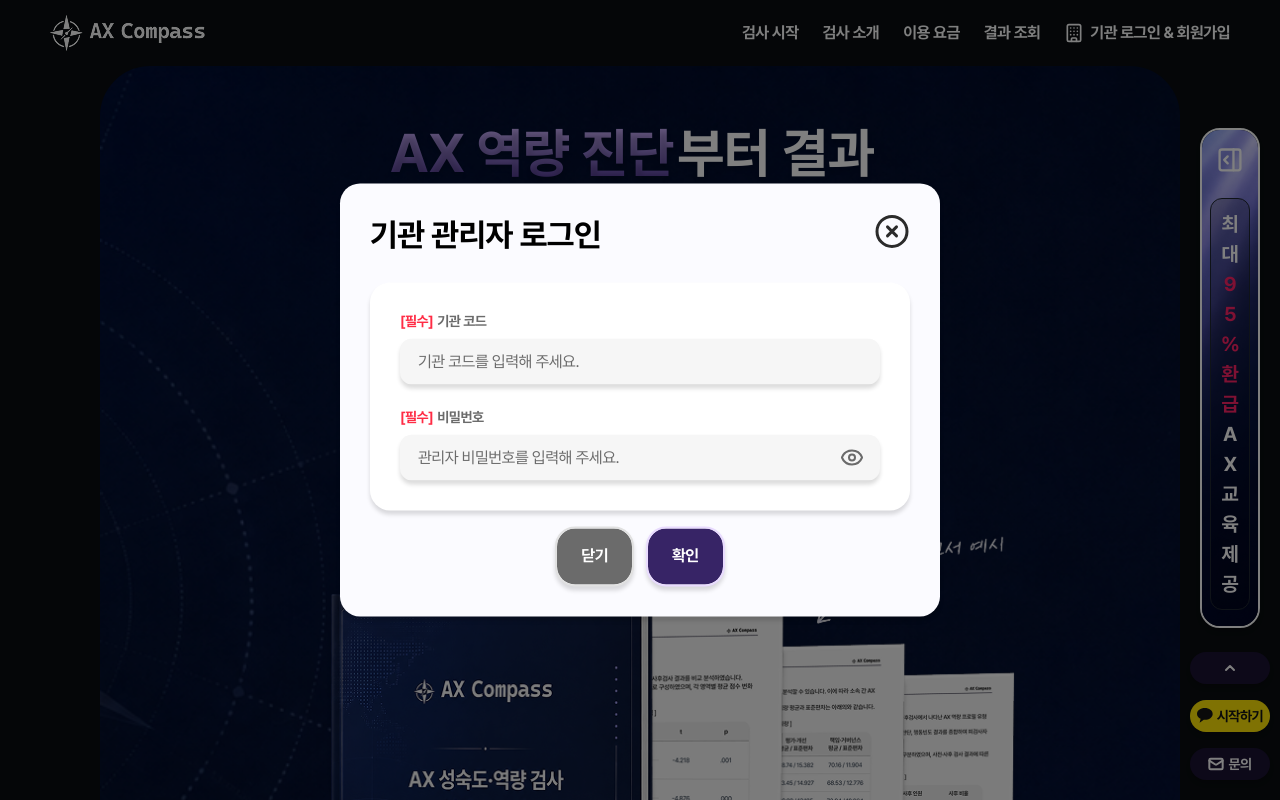
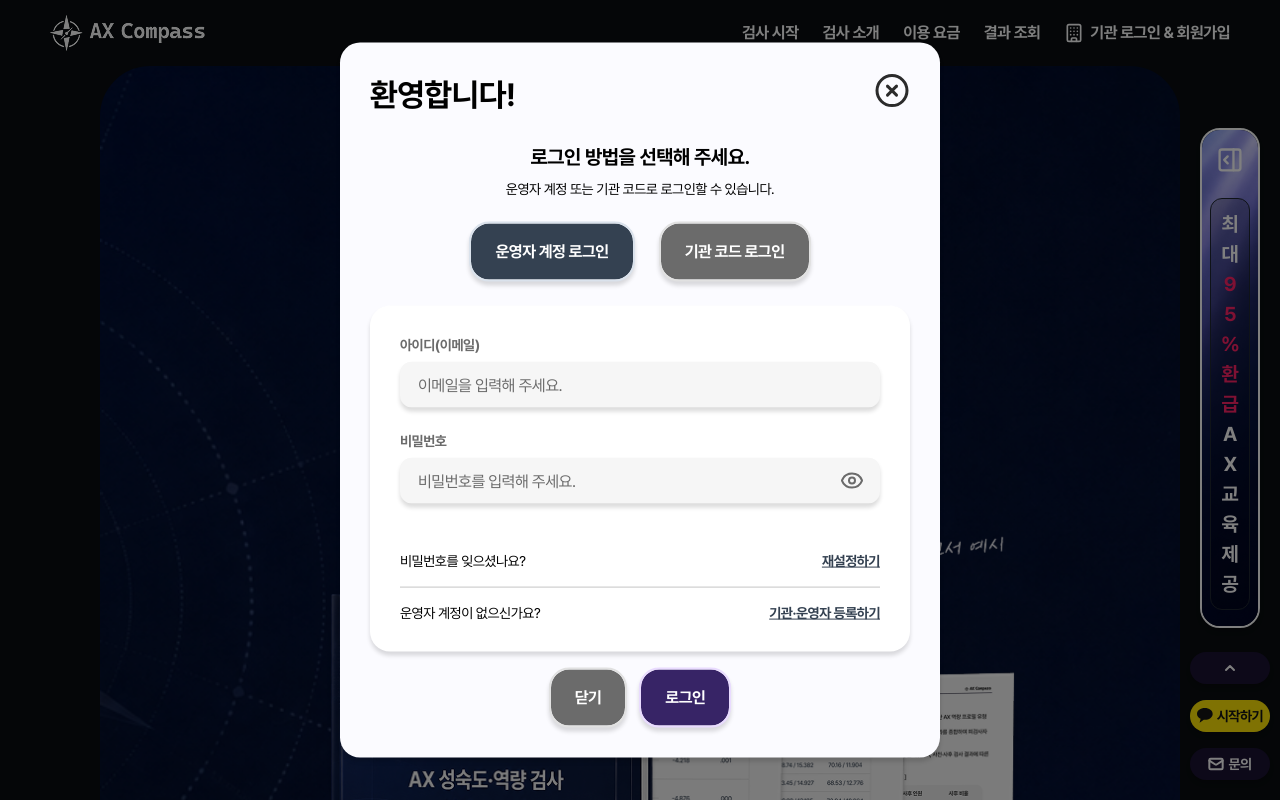
Before and after one commit to helloworldlabs-projects/AX-Compass, a Next.js app: page / in a window 1280 px wide. Both pictures are taken after a click on the button "기관 로그인 & 회원가입". Shown: the top 800 px of the page. Built offline with nearby package versions, Linux system fonts and the light colour scheme; no server answers.

Commit message:
feat(ui): 로그인 모달 탭 분리 및

```diff
--- a/components/layout/InstitutionLoginButton.tsx
+++ b/components/layout/InstitutionLoginButton.tsx
@@ -2,7 +2,7 @@
 
 import Link from 'next/link';
 import { Building } from 'lucide-react';
-import { AdminLoginModal } from '../modals/AdminLoginModal';
+import { AdminLoginModal, type LoginCredentials } from '../modals/AdminLoginModal';
 import { useState, useSyncExternalStore } from 'react';
 import { useLoginAdmin } from '@/hooks/useLoginAdmin';
 
@@ -25,8 +25,15 @@ export default function InstitutionLoginButton() {
   const [open, setOpen] = useState(false);
   const { mutate: loginAdmin } = useLoginAdmin();
 
-  const handleConfirm = (code: string, password: string) => {
-    loginAdmin({ safarionCode: code, password }, { onSuccess: () => setOpen(false) });
+  const handleConfirm = (credentials: LoginCredentials) => {
+    if (credentials.type === 'code') {
+      loginAdmin(
+        { safarionCode: credentials.code, password: credentials.password },
+        { onSuccess: () => setOpen(false) },
+      );
+    } else {
+      console.warn('운영자 계정 로그인 미구현');
+    }
   };
 
   if (token === undefined) return null;
--- a/components/modals/AdminLoginModal.tsx
+++ b/components/modals/AdminLoginModal.tsx
@@ -1,64 +1,168 @@
 'use client';
 
+import Link from 'next/link';
 import { useState } from 'react';
 
 import { Button } from '@/components/ui/button';
 import { Input } from '@/components/ui/input';
-import { FieldLabel, Modal, ModalBody, ModalFooter, ModalTitle } from '@/components/ui/Modal';
+import { Modal, ModalBody, ModalFooter, ModalTitle } from '@/components/ui/Modal';
+
+type LoginTab = 'account' | 'code';
+
+type LoginCredentials =
+  | { type: 'account'; email: string; password: string }
+  | { type: 'code'; code: string; password: string };
 
 interface AdminLoginModalProps {
   open: boolean;
   onClose: () => void;
-  onConfirm: (code: string, password: string) => void;
+  onConfirm: (credentials: LoginCredentials) => void;
 }
 
 function AdminLoginModal({ open, onClose, onConfirm }: AdminLoginModalProps) {
+  const [activeTab, setActiveTab] = useState<LoginTab>('account');
+
+  const [email, setEmail] = useState('');
+  const [accountPassword, setAccountPassword] = useState('');
+
   const [code, setCode] = useState('');
-  const [password, setPassword] = useState('');
+  const [codePassword, setCodePassword] = useState('');
 
   function reset() {
+    setEmail('');
+    setAccountPassword('');
     setCode('');
-    setPassword('');
+    setCodePassword('');
+  }
+
+  function handleTabChange(tab: LoginTab) {
+    setActiveTab(tab);
+    reset();
   }
 
   function handleClose() {
     reset();
+    setActiveTab('account');
     onClose();
   }
 
   function handleConfirm(e: React.FormEvent) {
     e.preventDefault();
-    onConfirm(code, password);
+    if (activeTab === 'account') {
+      onConfirm({ type: 'account', email, password: accountPassword });
+    } else {
+      onConfirm({ type: 'code', code, password: codePassword });
+    }
   }
 
   return (
     <Modal open={open} onClose={handleClose}>
-      <ModalTitle>기관 관리자 로그인</ModalTitle>
+      <ModalTitle>환영합니다!</ModalTitle>
+
+      <div className="flex flex-col gap-2 text-center">
+        <div className="txt-st2-bold">로그인 방법을 선택해 주세요.</div>
+        <div className="txt-c1-regular">운영자 계정 또는 기관 코드로 로그인할 수 있습니다.</div>
+      </div>
+
+      <div className="flex items-center justify-center gap-6">
+        <Button
+          variant={activeTab === 'account' ? 'dark-blue' : 'gray'}
+          onClick={() => handleTabChange('account')}
+          aria-pressed={activeTab === 'account'}
+        >
+          운영자 계정 로그인
+        </Button>
+        <Button
+          variant={activeTab === 'code' ? 'dark-blue' : 'gray'}
+          onClick={() => handleTabChange('code')}
+          aria-pressed={activeTab === 'code'}
+        >
+          기관 코드 로그인
+        </Button>
+      </div>
 
       <form onSubmit={handleConfirm} className="flex flex-col gap-4">
+        {activeTab === 'account' ? (
+          <>
             <ModalBody>
+              <div className="flex flex-col gap-6">
                 <div className="flex flex-col gap-2">
-            <FieldLabel required>기관 코드</FieldLabel>
+                  <div className="txt-c1-bold text-gray-500">아이디(이메일)</div>
+                  <Input
+                    type="email"
+                    placeholder="이메일을 입력해 주세요."
+                    value={email}
+                    onChange={setEmail}
+                  />
+                </div>
+
+                <div className="flex flex-col gap-2">
+                  <div className="txt-c1-bold text-gray-500">비밀번호</div>
+                  <Input
+                    type="password"
+                    placeholder="비밀번호를 입력해 주세요."
+                    value={accountPassword}
+                    onChange={setAccountPassword}
+                  />
+                </div>
+              </div>
+
+              <div className="mt-6 flex flex-col gap-4">
+                <div className="flex items-center justify-between">
+                  <span className="txt-c1-regular">비밀번호를 잊으셨나요?</span>
+                  <Link
+                    href="/reset-password"
+                    className="txt-c1-bold text-special-dark-blue-500 underline"
+                  >
+                    재설정하기
+                  </Link>
+                </div>
+                <div className="h-px bg-gray-200" />
+                <div className="flex items-center justify-between">
+                  <span className="txt-c1-regular">운영자 계정이 없으신가요?</span>
+                  <Link
+                    href="/register"
+                    className="txt-c1-bold text-special-dark-blue-500 underline"
+                  >
+                    기관·운영자 등록하기
+                  </Link>
+                </div>
+              </div>
+            </ModalBody>
+          </>
+        ) : (
+          <>
+            <ModalBody>
+              <div className="flex flex-col gap-6">
+                <div className="flex flex-col gap-2">
+                  <div className="txt-c1-bold text-gray-500">기관 코드</div>
                   <Input placeholder="기관 코드를 입력해 주세요." value={code} onChange={setCode} />
                 </div>
 
                 <div className="flex flex-col gap-2">
-            <FieldLabel required>비밀번호</FieldLabel>
+                  <div className="txt-c1-bold text-gray-500">기관 비밀번호</div>
                   <Input
                     type="password"
-              placeholder="관리자 비밀번호를 입력해 주세요."
-              value={password}
-              onChange={setPassword}
+                    placeholder="기관 비밀번호를 입력해 주세요."
+                    value={codePassword}
+                    onChange={setCodePassword}
                   />
                 </div>
+              </div>
+
+              <p className="txt-c1-bold mt-6 text-gray-700">
+                ※ AX Compass 담당자로부터 안내받은 기관 코드와 비밀번호를 입력해 주세요.
+              </p>
             </ModalBody>
+          </>
+        )}
 
         <ModalFooter>
           <Button type="button" variant="gray" onClick={handleClose}>
             닫기
           </Button>
           <Button type="submit" variant="purple">
-            확인
+            로그인
           </Button>
         </ModalFooter>
       </form>
@@ -67,3 +171,4 @@ function AdminLoginModal({ open, onClose, onConfirm }: AdminLoginModalProps) {
 }
 
 export { AdminLoginModal };
+export type { LoginCredentials };
```
Lines whose indentation alone changed are shown as unchanged.
